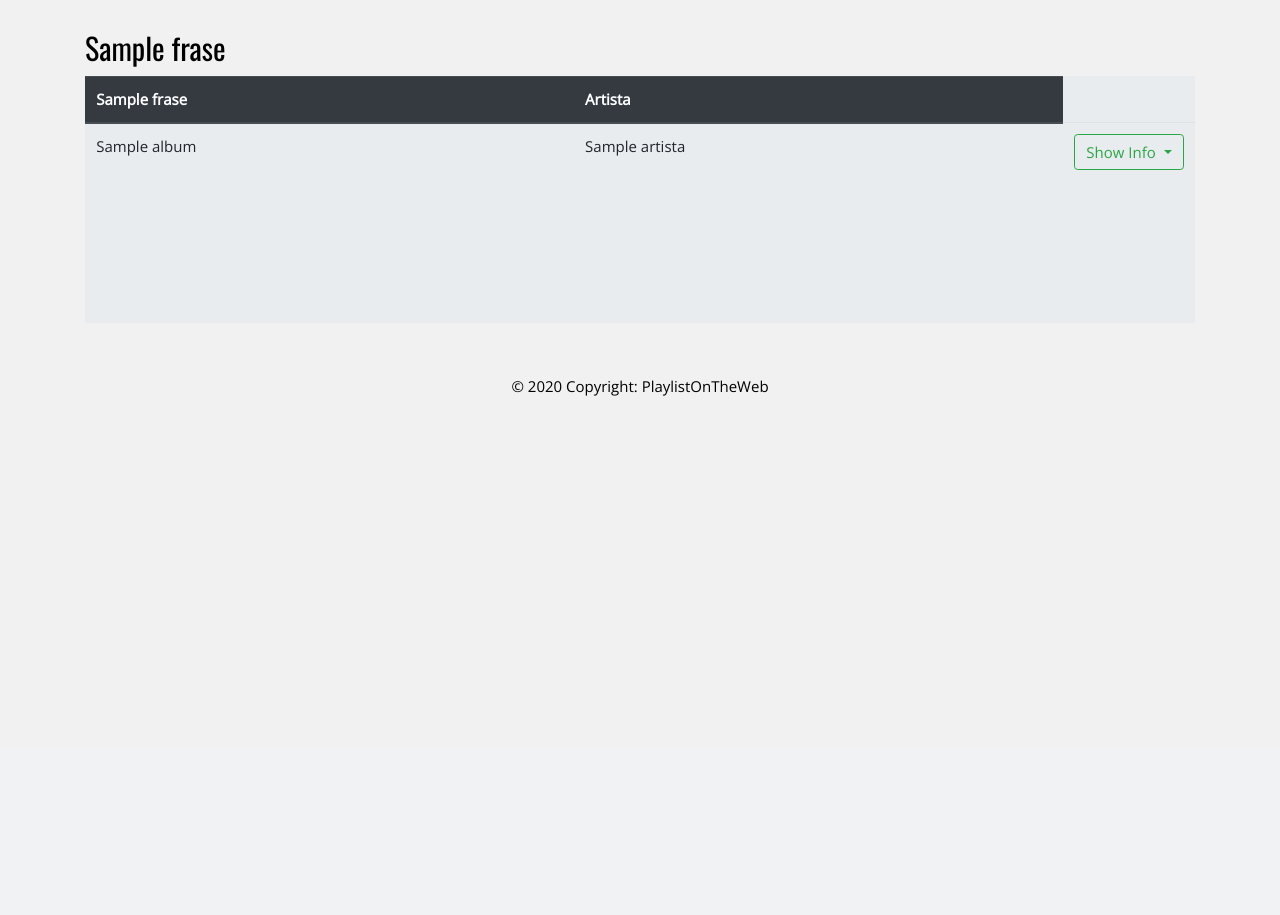
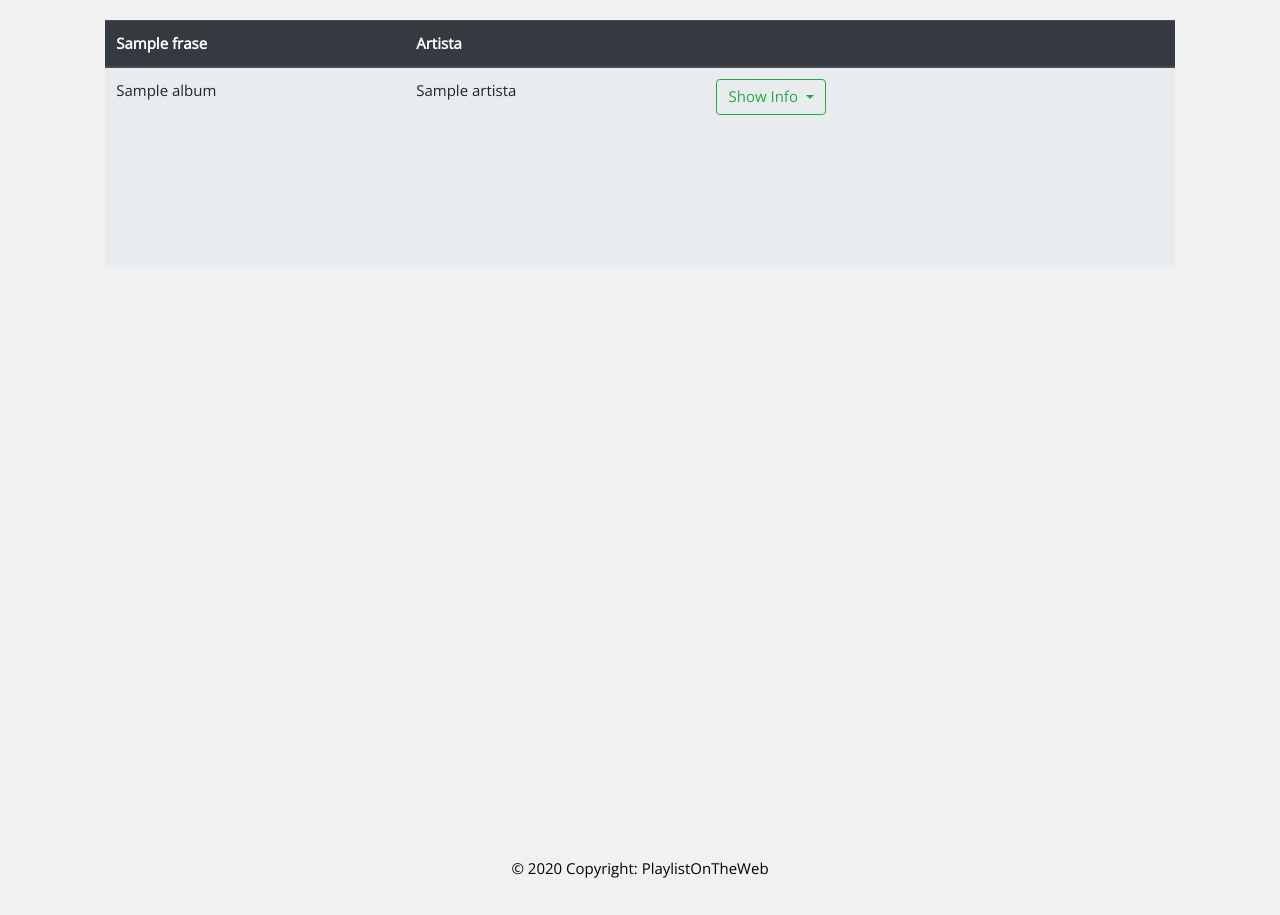
Before and after one commit to renatovalente5/WebsMusic, a Django app: template WebsMusic/app/templates/albums.html in a window 1280 px wide. Shown: the part 53-968 px from the top of the page. Before the commit the page ends 449 px from the top, so only its background shows below. Run offline with Django 3.2, Linux system fonts and the light colour scheme; the template is opened without the code that fills it: most values are stand-ins (such as "Sample title", 1, 10 or a date in 2020); some libraries are stand-ins or nearby versions.

Commit message:
table album

```diff
--- a/WebsMusic/app/static/css/site.css
+++ b/WebsMusic/app/static/css/site.css
@@ -65,6 +65,18 @@ body {
 }
 
 .tableFixHead thead th {
+  position: sticky;
+  top: 0;
+  text-align: left;
+}
+
+.tableFixHeadBIG {
+  overflow: auto;
+  height: 800px;
+  width: 1100px;
+}
+
+.tableFixHeadBIG thead th {
   position: sticky;
   top: 0;
   text-align: left;
--- a/WebsMusic/app/templates/albums.html
+++ b/WebsMusic/app/templates/albums.html
@@ -2,25 +2,27 @@
 
 {% block content %}
 
-<h2>{{ frase }}</h2>
+<!-- <h2>{{ frase }}</h2> -->
 
-<div class="content">
+<div class="container tableFixHeadBIG">
     <table class="table table-fixed">
         <thead class="thead-dark">
             <tr>
                 <th >{{ frase }}</th>
                 <th >Artista</th>
+                <th ></th>
+                <th ></th>
             </tr>
         </thead>
         <tbody id="data-table">
         {% for name, dados in albums.items %}
             <tr>
-                <td> {{ name }}  </td>
-                <td>
+                <td style="width: 300px;"> {{ name }}  </td>
+                <td style="width: 300px;">
                         <a href="{% url 'artistTracks' %}?id={{ dados.artista }}">{{ dados.artista }}</a>
                         <br />
                 </td>
-                <td style="width: 120px;">
+                <td style="width: 80px;">
                     <button class="btn btn-outline-success dropdown-toggle" type="button" onclick="showHidenItens({{ forloop.counter }})">Show Info
                     <span class="caret"></span></button>
                 </td>
--- a/WebsMusic/app/templates/artist_tracks.html
+++ b/WebsMusic/app/templates/artist_tracks.html
@@ -15,7 +15,8 @@
         {% for name, music in tracks.items %}
             <tr>
                 <td>{{ name }} </td>
-                <td><iframe width="560" height="315" src="{{ music }}" frameborder="0" allow="accelerometer; autoplay; clipboard-write; encrypted-media; gyroscope; picture-in-picture" allowfullscreen></iframe></td>
+                <td>
+                    <iframe width="560" height="315" src="{{ music }}" frameborder="0" allow="accelerometer; autoplay; clipboard-write; encrypted-media; gyroscope; picture-in-picture" allowfullscreen></iframe></td>
             </tr>
         {% endfor %}
         </tbody>
```
